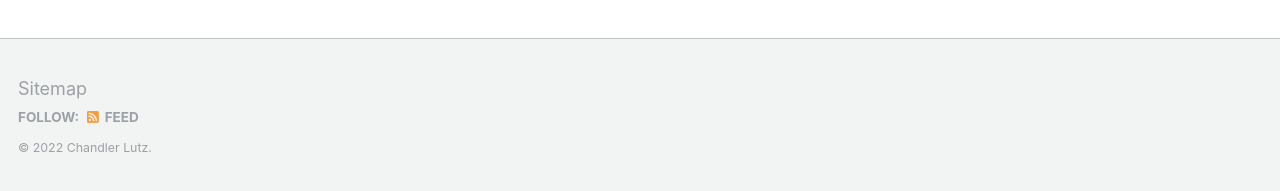
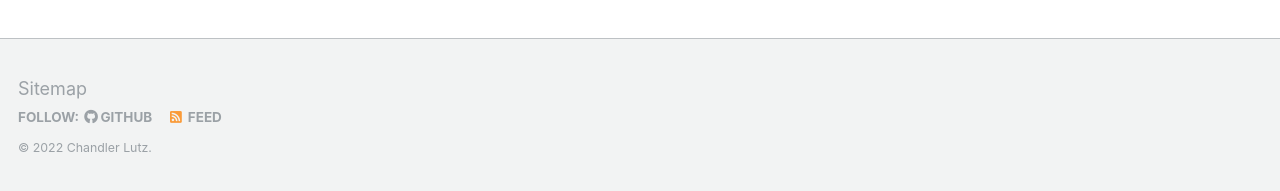
Before and after one commit to ChandlerLutz/ChandlerLutz.github.io, a Jekyll site: the page built from _pages/about.md, in a window 1280 px wide and 900 px high, scrolled down 2937 px. Shown: the part 706-897 px from the top of the window. Built offline with Jekyll 4.4.1, drawn with Linux system fonts in a browser that asks for light colours.

Commit message:
Update config so github shows up in footer and not in profile

```diff
--- a/_config.yml
+++ b/_config.yml
@@ -100,7 +100,7 @@
   flickr           :
   facebook         :
   foursquare       :
-  github           : # "ChandlerLutz"
+  github           : "ChandlerLutz"
   gitlab           :
   google_plus      :
   keybase          :
--- a/_includes/author-profile.html
+++ b/_includes/author-profile.html
@@ -67,9 +67,9 @@
       {% if author.bitbucket %}
         <li><a href="https://bitbucket.org/{{ author.bitbucket }}"><i class="fab fa-fw fa-bitbucket" aria-hidden="true" style="padding-right: 1.5em;"></i>Bitbucket</a></li>
       {% endif %}
-      {% if author.github %}
-        <li><a href="https://github.com/{{ author.github }}"><i class="fab fa-fw fa-github" aria-hidden="true" style="padding-right: 1.5em;"></i>GitHub</a></li>
-      {% endif %}
+      <!-- {% if author.github %} -->
+      <!--   <li><a href="https://github.com/{{ author.github }}"><i class="fab fa-fw fa-github" aria-hidden="true" style="padding-right: 1.5em;"></i>GitHub</a></li> -->
+      <!-- {% endif %} -->
       {% if author.gitlab %}
         <li><a href="https://gitlab.com/{{ author.github }}"><i class="fab fa-fw fa-gitlab" aria-hidden="true" style="padding-right: 1.5em;"></i>GitLab</a></li>
       {% endif %}
```
